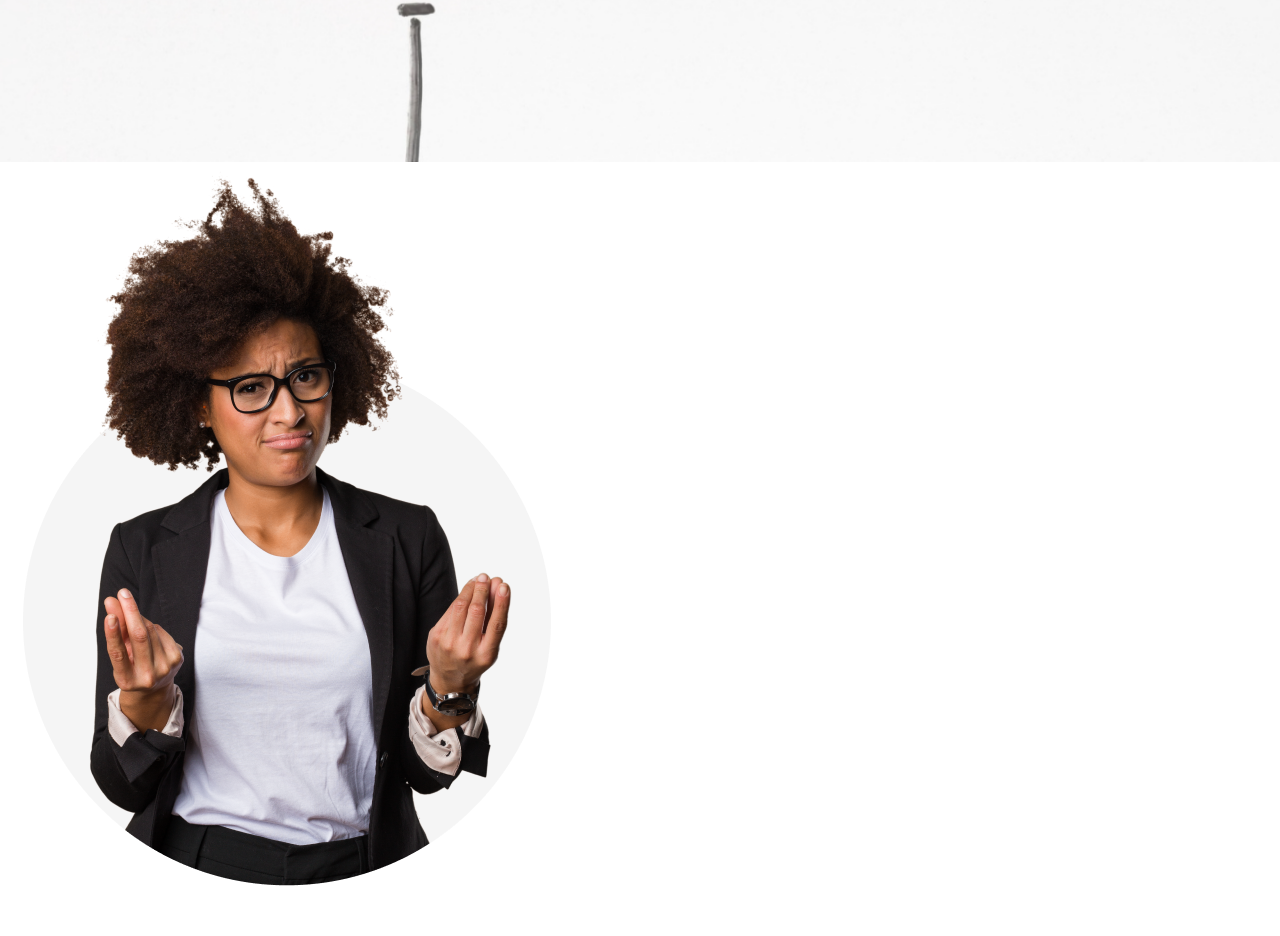
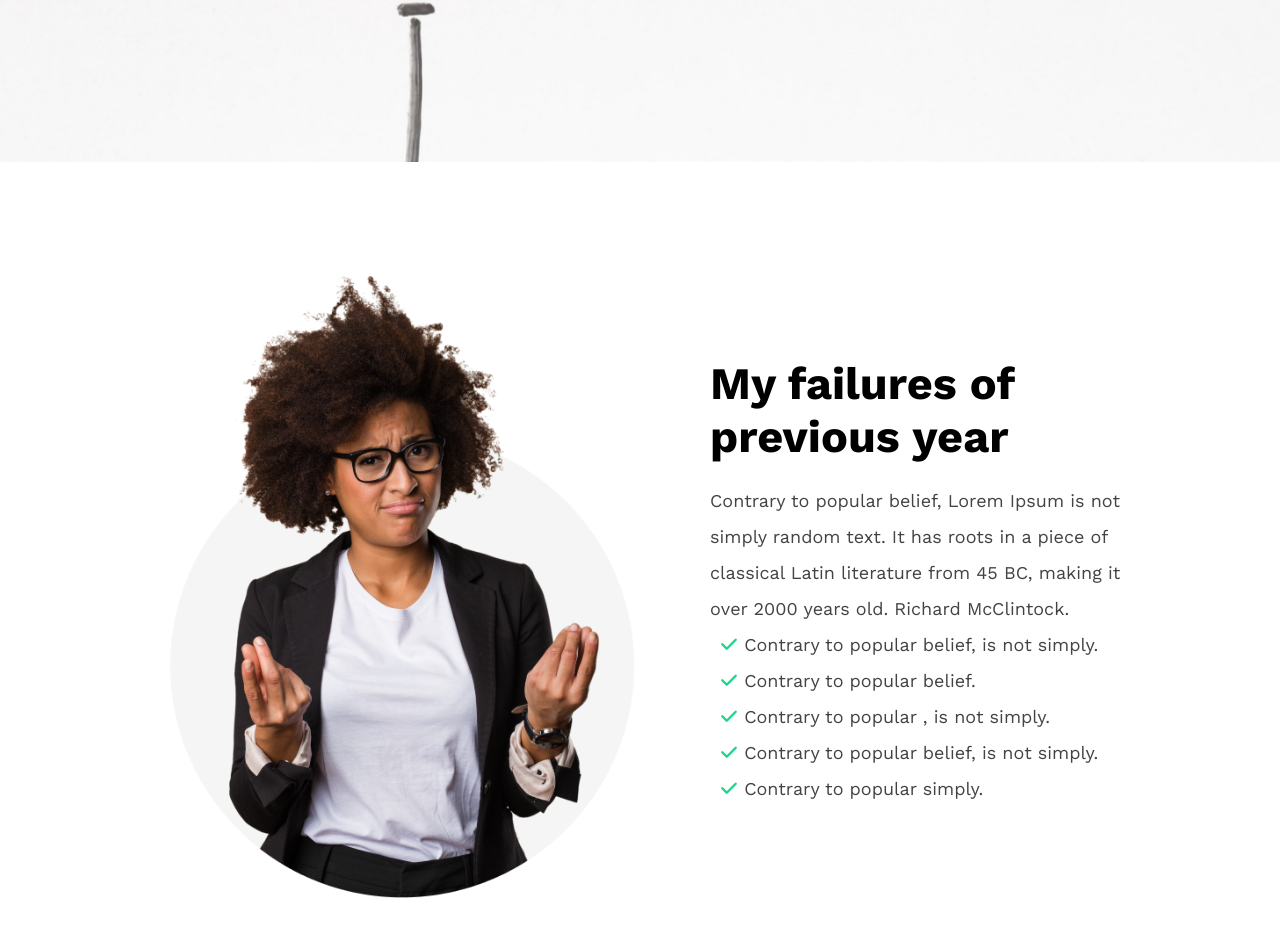
Before and after one commit to jarinazmi/new-year-new-me, a plain HTML site: page index.html in a window 1280 px wide. Shown: the part 688-1624 px from the top of the page. Before the commit the page ends 1578 px from the top, so only its background shows below. Drawn offline with nearby package versions, Linux system fonts and the light colour scheme.

Commit message:
failure section is added here

```diff
--- a/index.html
+++ b/index.html
@@ -10,6 +10,9 @@
     <link rel="preconnect" href="https://fonts.googleapis.com">
     <link rel="preconnect" href="https://fonts.gstatic.com" crossorigin>
     <link href="https://fonts.googleapis.com/css2?family=Work+Sans:wght@400;500;700&display=swap" rel="stylesheet">
+
+    <!-- font awesome -->
+    <link rel="stylesheet" href="https://cdnjs.cloudflare.com/ajax/libs/font-awesome/6.2.1/css/all.min.css">
     <!-- custom css -->
     <link rel="stylesheet" href="styles/styles.css">
 </head>
@@ -32,7 +35,16 @@
                 <img src="images/person.png" alt="">
             </div>
             <div class="custom">
-
+                <h2>My failures of previous year</h2>
+                <p>Contrary to popular belief, Lorem Ipsum is not simply random text. It has roots in a piece of
+                    classical Latin literature from 45 BC, making it over 2000 years old. Richard McClintock.</p>
+                <div class="check-part">
+                    <p><i class="fa-solid fa-check icon"></i> Contrary to popular belief, is not simply.</p>
+                    <p><i class="fa-solid fa-check icon"></i> Contrary to popular belief.</p>
+                    <p><i class="fa-solid fa-check icon"></i> Contrary to popular , is not simply.</p>
+                    <p><i class="fa-solid fa-check icon"></i> Contrary to popular belief, is not simply.</p>
+                    <p><i class="fa-solid fa-check icon"></i> Contrary to popular simply.</p>
+                </div>
             </div>
         </section>
     </main>
--- a/styles/styles.css
+++ b/styles/styles.css
@@ -42,3 +42,34 @@ header .custom button {
     border: none;
     border-radius: 5px;
 }
+
+/* failure section starts here */
+#failure {
+    padding: 100px 150px;
+    display: flex;
+    align-items: center;
+    gap: 60px;
+}
+
+#failure img {
+    width: 500px;
+}
+
+#failure h2 {
+    font-size: 45px;
+    margin-bottom: 20px;
+}
+
+#failure p {
+    color: #444343;
+    line-height: 2em;
+    font-size: 18px;
+}
+
+#failure .check-part {
+    margin-left: 10px;
+}
+
+#failure .icon {
+    color: #16D887;
+}
```
